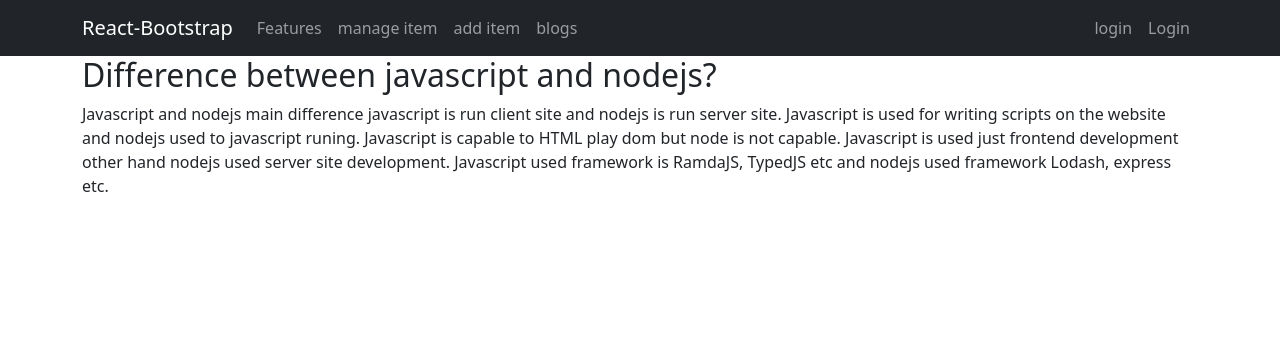
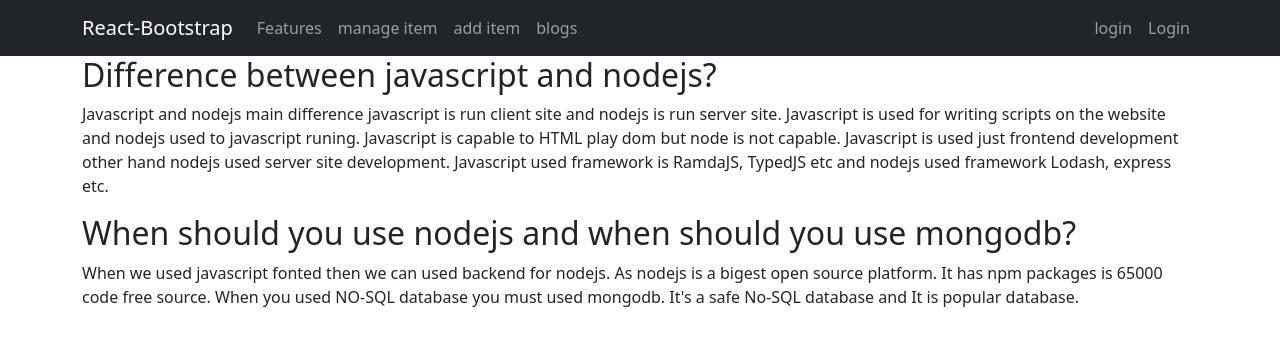
Before and after one commit to MdNadiruzzamanNibras/warehouse-management-website-client-side, a React (Create React App) app: page /blog in a window 1280 px wide. Shown: the top 346 px of the page. Built offline with nearby package versions, Linux system fonts and the light colour scheme; no server answers.

Commit message:
second ques done

```diff
--- a/src/Pages/Blogs/Blogs.js
+++ b/src/Pages/Blogs/Blogs.js
@@ -6,6 +6,9 @@ const Blogs = () => {
             <div className="row">
                 <h2> Difference between javascript and nodejs?</h2>
                 <p>Javascript and nodejs main difference  javascript is  run client site and nodejs is run server site. Javascript is used for writing scripts on the website and nodejs used to javascript runing. Javascript is capable to HTML play dom but node is not capable. Javascript is used just frontend development other hand nodejs used server site development. Javascript used framework is  RamdaJS, TypedJS etc and nodejs used framework Lodash, express etc. </p>
+
+                <h2>When should you use nodejs and when should you use mongodb?</h2>
+                <p>When we used javascript fonted then we can used backend for nodejs. As nodejs  is a bigest open source platform. It has npm packages is 65000 code free source. When you used NO-SQL database you must used mongodb. It's  a safe  No-SQL database and It is popular database.</p>
             </div>
         </div>
     );
```
